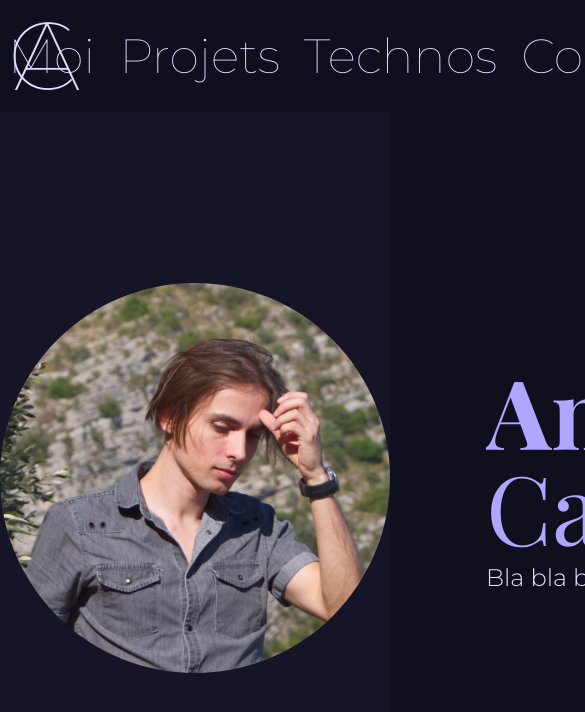
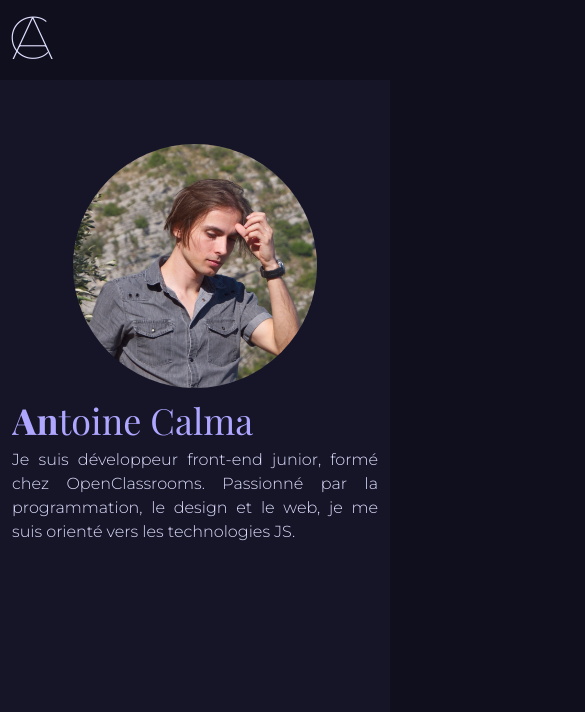
Before and after one commit to Amlac-Eniotna/Projet-12-OCR, a Next.js app in the folder portfolio/: page / in a window 390 px wide. Shown: the top 712 px of the page, 585 px wide, since content can reach past the window. Built offline with nearby package versions, Linux system fonts and the light colour scheme; a web font is replaced by a local one.

Commit message:
mobile-first

```diff
--- a/portfolio/app/page.tsx
+++ b/portfolio/app/page.tsx
@@ -4,12 +4,19 @@ import MyName from '@/app/ui/me/my-name';
 export default function Home() {
   return (
     <main>
-      <section id="me" className="pt-28 bg-mauve-2 h-screen flex items-center">
-        <div className="mx-auto w-full max-w-7xl flex flex-row">
-          <Picture className="" />
-          <div className="ml-24 flex flex-col justify-center">
+      <section
+        id="me"
+        className="pt-28 bg-mauve-2 h-screen lg:flex lg:items-center"
+      >
+        <div className="mx-auto lg:w-full max-w-7xl flex flex-col lg:flex-row justify-center items-center lg:justify-normal w-auto px-3">
+          <Picture className="mb-3 mt-8 w-2/3 lg:w-96" />
+          <div className="lg:ml-24 flex flex-col justify-center">
             <MyName className="mb-2" />
-            <p className="text-2xl font-light">Bla bla bla</p>
+            <p className="lg:text-3xl text-base font-light text-justify lg:text-start">
+              Je suis développeur front-end junior, formé chez OpenClassrooms.
+              Passionné par la programmation, le design et le web, je me suis
+              orienté vers les technologies JS.
+            </p>
           </div>
         </div>
       </section>
--- a/portfolio/app/ui/header/header.tsx
+++ b/portfolio/app/ui/header/header.tsx
@@ -6,7 +6,7 @@ export default function Header() {
     <div className="flex justify-center fixed bg-mauve-1 w-full z-10">
       <header className="font-thin flex justify-between max-w-screen-xl w-full p-2">
         <Logo />
-        <NavLink />
+        <NavLink className="hidden lg:flex lg:justify-center lg:items-center" />
       </header>
     </div>
   );
--- a/portfolio/app/ui/header/link-nav.tsx
+++ b/portfolio/app/ui/header/link-nav.tsx
@@ -7,9 +7,9 @@ const links = [
   { name: 'Contact', href: '#contact' },
 ];
 
-export default function NavLink() {
+export default function NavLink({ className }: { className: string }) {
   return (
-    <nav className="flex justify-center items-center">
+    <nav className={`${className}`}>
       <ul className="list-none flex gap-6">
         {links.map((link) => {
           return (
--- a/portfolio/app/ui/logo-ac.tsx
+++ b/portfolio/app/ui/logo-ac.tsx
@@ -1,8 +1,8 @@
 export default function Logo() {
   return (
-    <div className="text-8xl relative h-24 w-24 select-none">
+    <div className="text-6xl size-16 lg:text-8xl relative lg:size-24 select-none">
       <h1 className="absolute invisible whitespace-nowrap">Antoine Calma</h1>
-      <span className="absolute left-1.5">A</span>
+      <span className="absolute left-1 lg:left-1.5">A</span>
       <span className="absolute left-0 -rotate-3">C</span>
     </div>
   );
--- a/portfolio/app/ui/me/my-name.tsx
+++ b/portfolio/app/ui/me/my-name.tsx
@@ -3,7 +3,7 @@ import { playfair } from '@/app/ui/fonts';
 export default function MyName({ className }) {
   return (
     <h1
-      className={`${className} text-8xl ${playfair.className} text-mauve-11 relative overflow-hidden`}
+      className={`${className} lg:text-8xl text-4xl ${playfair.className} text-mauve-11 relative overflow-hidden whitespace-nowrap`}
     >
       <div className="relative appear-text">
         <span className="letter-weight-animation animation-delay-1">A</span>
--- a/portfolio/package.json
+++ b/portfolio/package.json
@@ -11,7 +11,6 @@
   "dependencies": {
     "express": "^4.19.2",
     "next": "14.2.3",
-    "prettier": "^3.2.5",
     "react": "^18",
     "react-dom": "^18"
   },
@@ -22,6 +21,8 @@
     "eslint": "^8",
     "eslint-config-next": "14.2.3",
     "postcss": "^8",
+    "prettier": "^3.3.0",
+    "prettier-plugin-tailwindcss": "^0.6.1",
     "tailwindcss": "^3.4.1",
     "typescript": "^5"
   }
```
Also changed, not shown: 2 other files (tests, documents, lock files or other folders).
